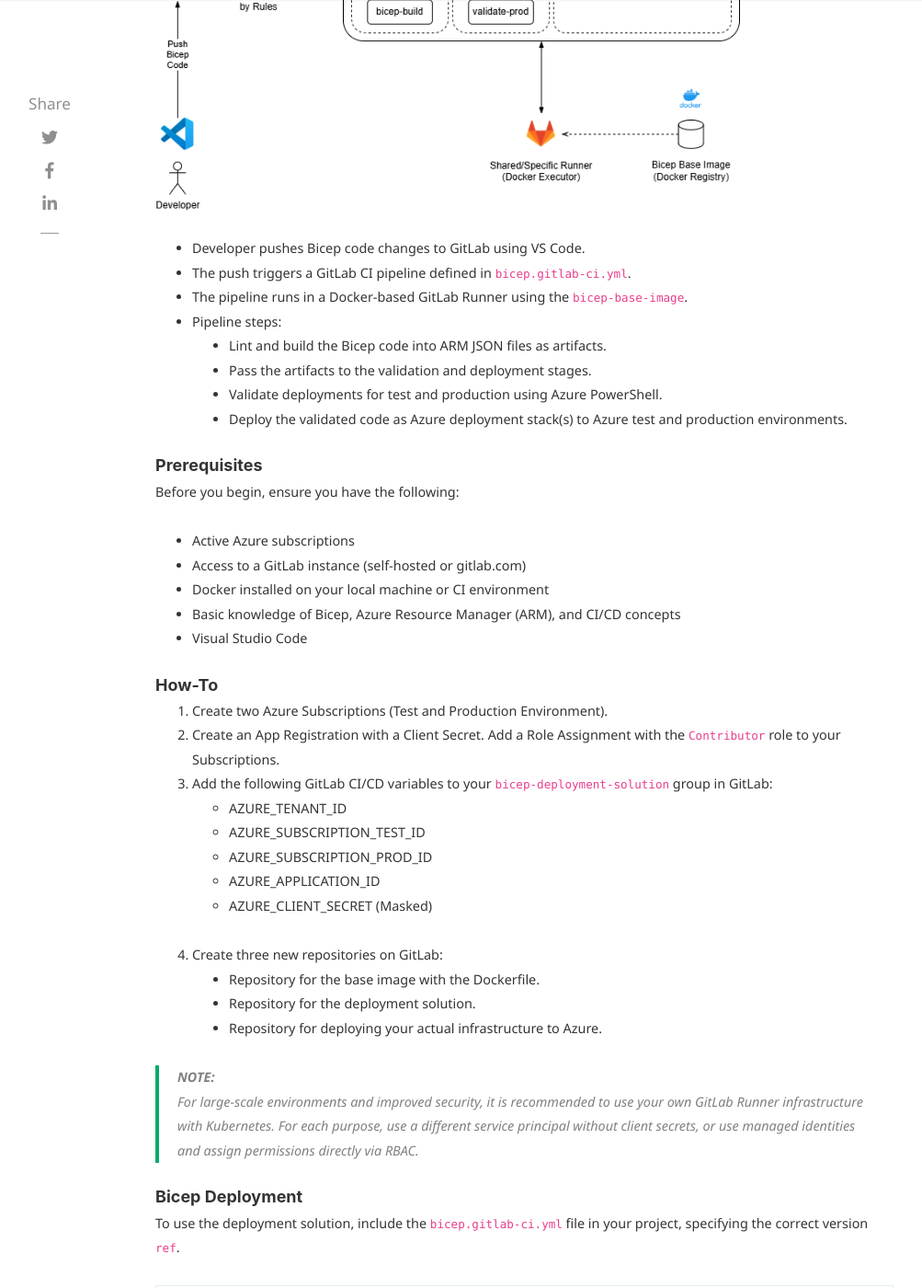
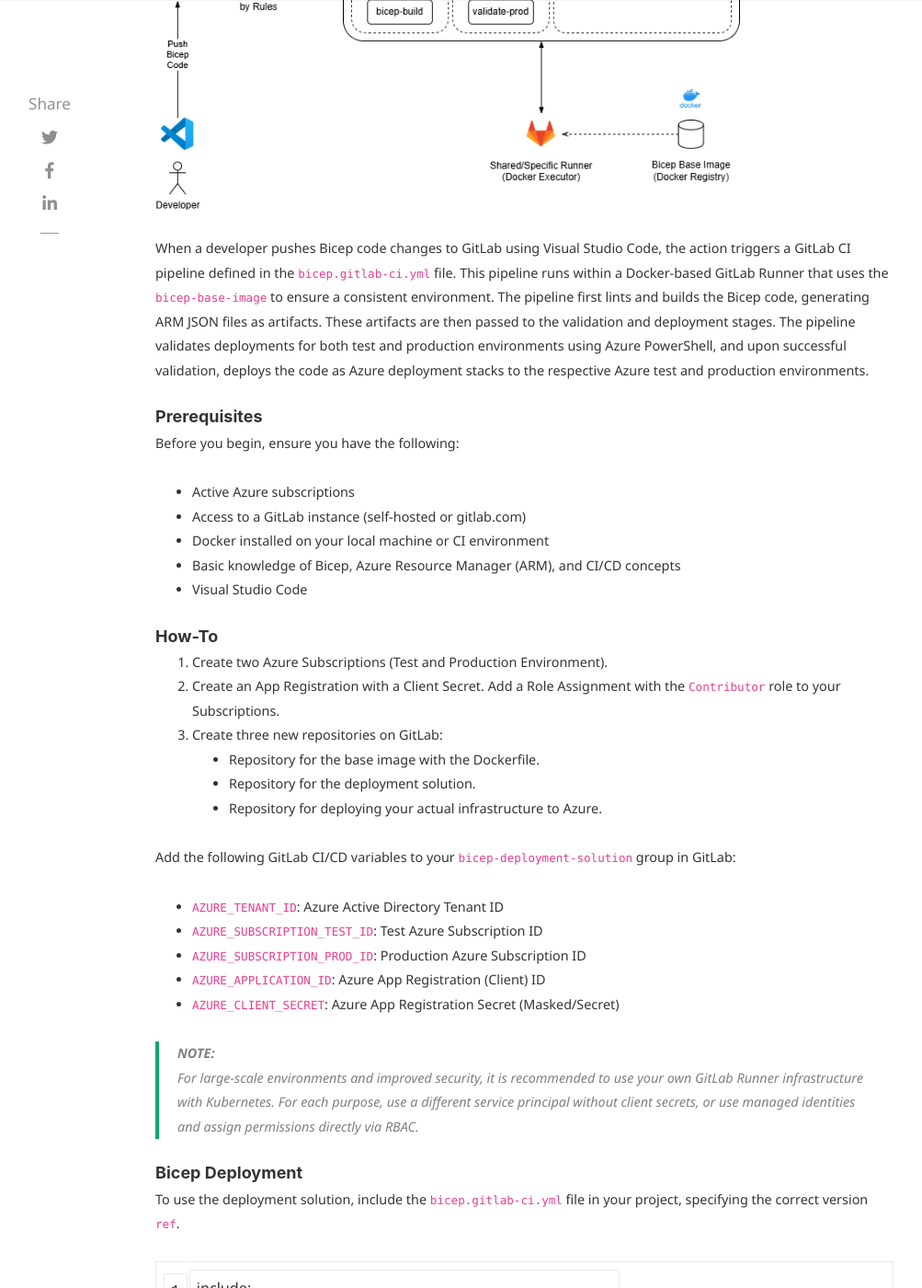
Before and after one commit to webflow-development/webflow.github.io, a Jekyll site: the page built from _posts/2025-06-23-bicep-deployment-solution.md, in a window 1280 px wide and 1400 px high, scrolled down 2340 px. Shown: the whole window at 92% size, without its empty margins (116-1119 px from the left). Built offline with Jekyll 4.4.1, drawn with Linux system fonts in a browser that asks for light colours; nearby versions of some CDN libraries; comment, search, counter and statistics services are not loaded.

Commit message:
fix: change formatting

```diff
--- a/_posts/2025-06-23-bicep-deployment-solution.md
+++ b/_posts/2025-06-23-bicep-deployment-solution.md
@@ -61,14 +61,7 @@
 
 ![Bicep Deployment Pipeline Overview](/assets/2025-06-08-bicep-deployment-solution/bicep-deployment-solution-pipeline.png)
 
-- Developer pushes Bicep code changes to GitLab using VS Code.
-- The push triggers a GitLab CI pipeline defined in `bicep.gitlab-ci.yml`.
-- The pipeline runs in a Docker-based GitLab Runner using the `bicep-base-image`.
-- Pipeline steps:
-  - Lint and build the Bicep code into ARM JSON files as artifacts.
-  - Pass the artifacts to the validation and deployment stages.
-  - Validate deployments for test and production using Azure PowerShell.
-  - Deploy the validated code as Azure deployment stack(s) to Azure test and production environments.
+When a developer pushes Bicep code changes to GitLab using Visual Studio Code, the action triggers a GitLab CI pipeline defined in the `bicep.gitlab-ci.yml` file. This pipeline runs within a Docker-based GitLab Runner that uses the `bicep-base-image` to ensure a consistent environment. The pipeline first lints and builds the Bicep code, generating ARM JSON files as artifacts. These artifacts are then passed to the validation and deployment stages. The pipeline validates deployments for both test and production environments using Azure PowerShell, and upon successful validation, deploys the code as Azure deployment stacks to the respective Azure test and production environments.
 
 # Prerequisites
 
@@ -83,16 +76,18 @@
 
 1. Create two Azure Subscriptions (Test and Production Environment).
 2. Create an App Registration with a Client Secret. Add a Role Assignment with the `Contributor` role to your Subscriptions.
-3. Add the following GitLab CI/CD variables to your `bicep-deployment-solution` group in GitLab:
-    - AZURE_TENANT_ID
-    - AZURE_SUBSCRIPTION_TEST_ID
-    - AZURE_SUBSCRIPTION_PROD_ID
-    - AZURE_APPLICATION_ID
-    - AZURE_CLIENT_SECRET (Masked)
-4. Create three new repositories on GitLab:
+3. Create three new repositories on GitLab:
    1. Repository for the base image with the Dockerfile.
    2. Repository for the deployment solution.
    3. Repository for deploying your actual infrastructure to Azure.
+
+Add the following GitLab CI/CD variables to your `bicep-deployment-solution` group in GitLab:
+
+- `AZURE_TENANT_ID`: Azure Active Directory Tenant ID
+- `AZURE_SUBSCRIPTION_TEST_ID`: Test Azure Subscription ID
+- `AZURE_SUBSCRIPTION_PROD_ID`: Production Azure Subscription ID
+- `AZURE_APPLICATION_ID`: Azure App Registration (Client) ID
+- `AZURE_CLIENT_SECRET`: Azure App Registration Secret (Masked/Secret)
 
 > **NOTE:**
 > For large-scale environments and improved security, it is recommended to use your own GitLab Runner infrastructure with Kubernetes. For each purpose, use a different service principal without client secrets, or use managed identities and assign permissions directly via RBAC.
```
